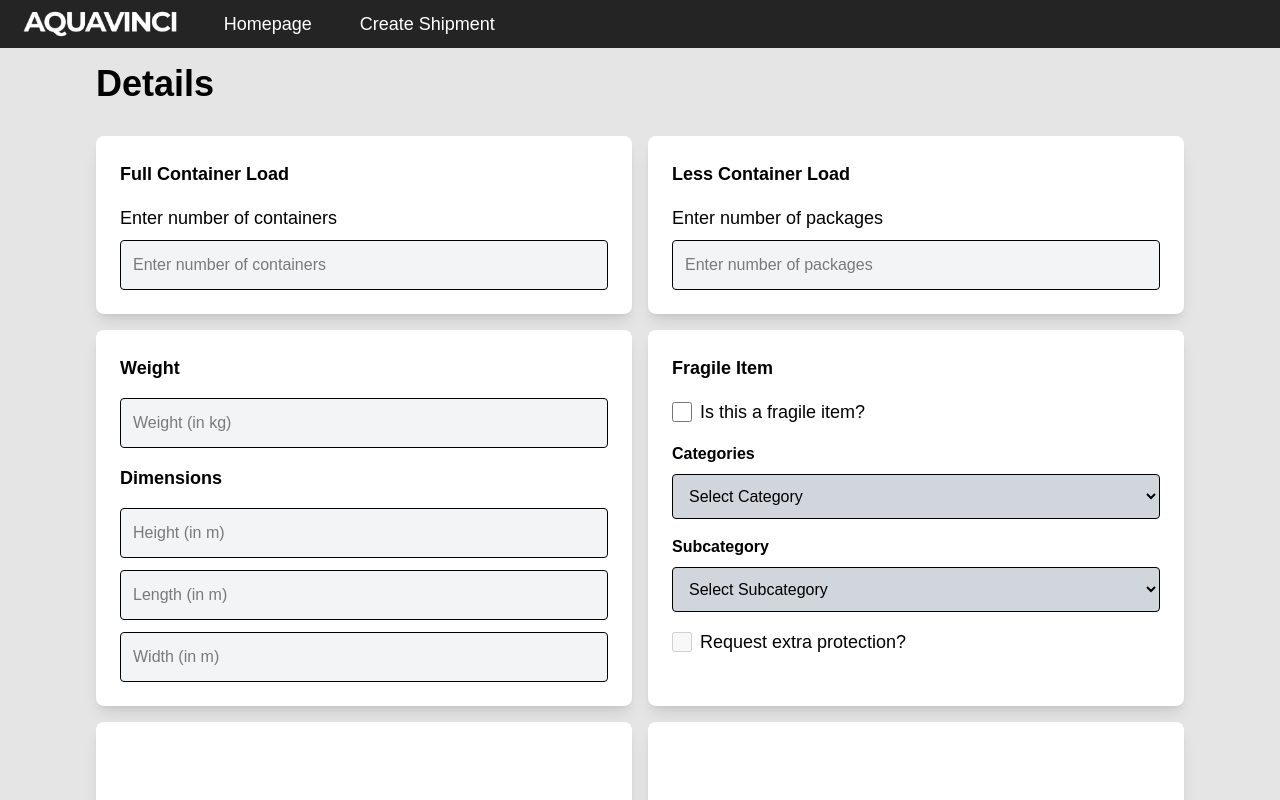
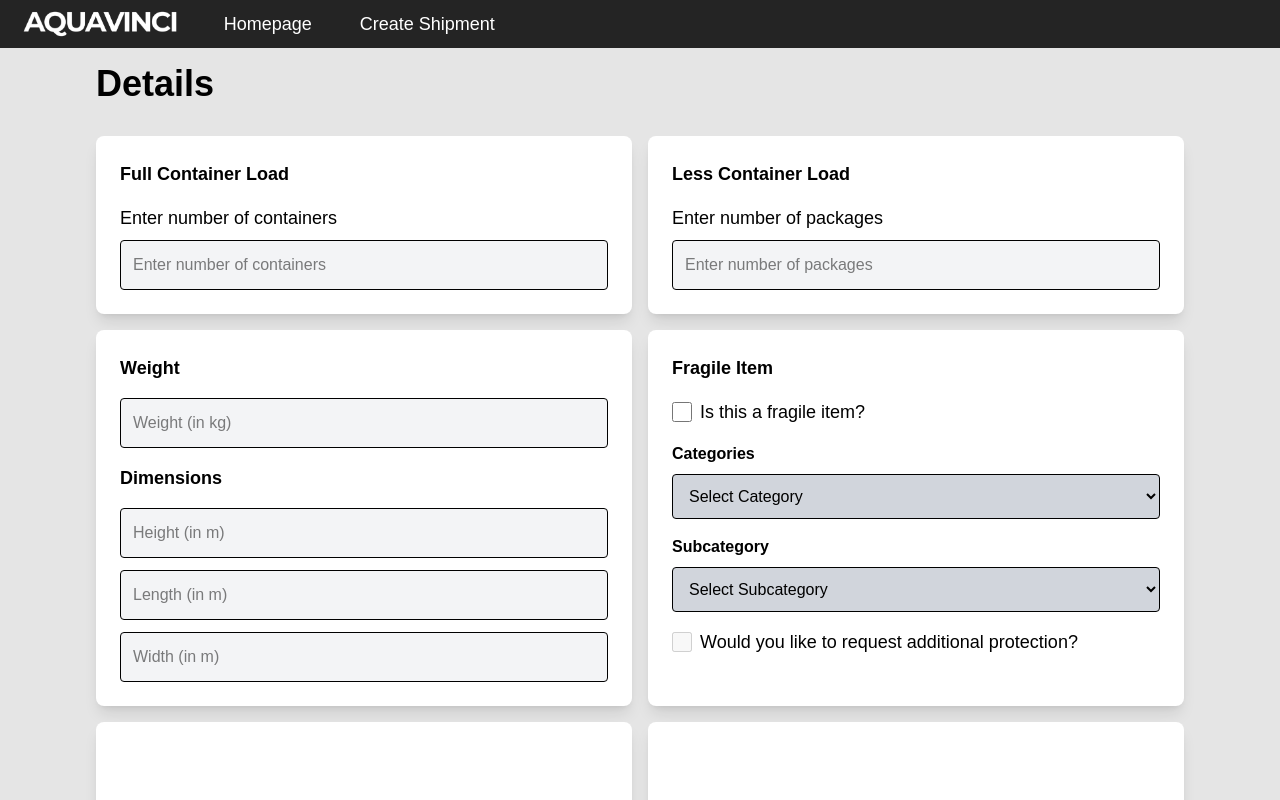
Before and after one commit to AlketKuehne/aquavinci, a Next.js app: page /create-shipment/details in a window 1280 px wide. Shown: the top 800 px of the page. Built offline with nearby package versions, Linux system fonts and the light colour scheme.

Commit message:
edited fragile items box

```diff
--- a/app/create-shipment/details/page.tsx
+++ b/app/create-shipment/details/page.tsx
@@ -271,10 +271,10 @@ export default function DetailsPage() {
                 id="extraProtection"
                 className="w-5 h-5"
                 disabled={!isFragile}
-                aria-label="Request Extra Protection"
+                aria-label="Request Additional Protection"
               />
               <label htmlFor="extraProtection" className="ml-2 text-lg font-medium">
-                Request extra protection?
+                Would you like to request additional protection?
               </label>
             </div>
           </div>
```
